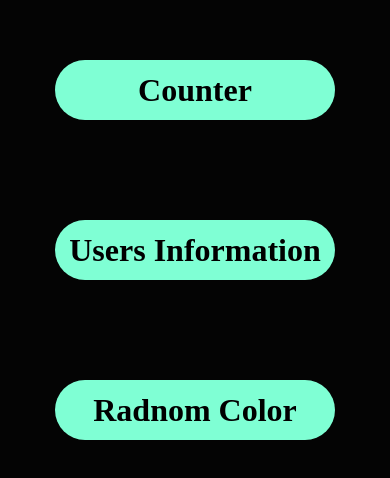
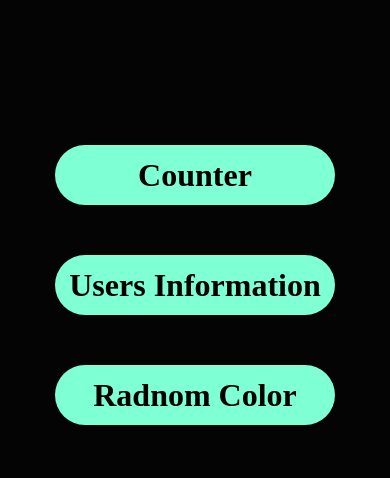
Before and after one commit to pilentboy/some-small-JS-projects, a plain HTML site: page index.html in a window 390 px wide. Shown: the part 172-650 px from the top of the page. Drawn offline with Linux system fonts and the light colour scheme.

Commit message:
Update style.css

```diff
--- a/style.css
+++ b/style.css
@@ -17,9 +17,12 @@ body{
     .main{
         flex-direction: column !important;
         justify-content: center !important;
+        flex-wrap:nowrap !important ;
+        margin:5% auto !important;
+
     }
     .links{
-        margin: 50px 0;
+        margin-top: 40px !important;
     }
 }
 
@@ -28,8 +31,6 @@ body{
     display: flex;
     width: 80vw;
     height: 100vh;
-    justify-content: space-evenly;
-
     align-items: center;
     flex-wrap:wrap ;
 }
@@ -46,6 +47,7 @@ body{
     line-height: 60px;
     transition: all 0.3s;
     position: relative;
+    margin: 10px;
 }
 .links::after{
     position: absolute;
```
